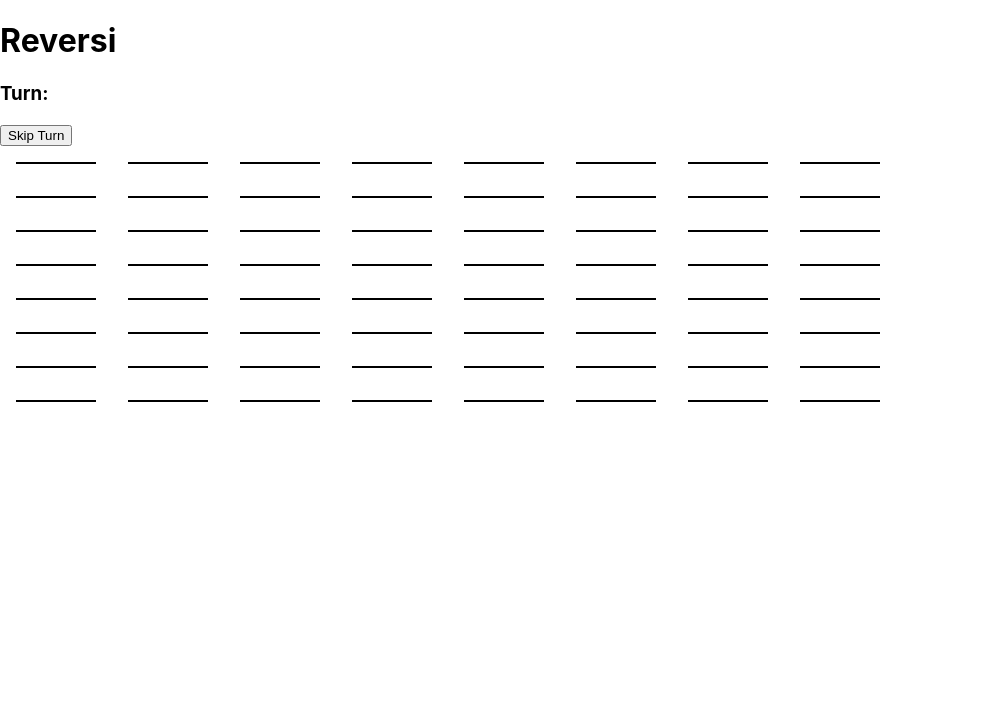
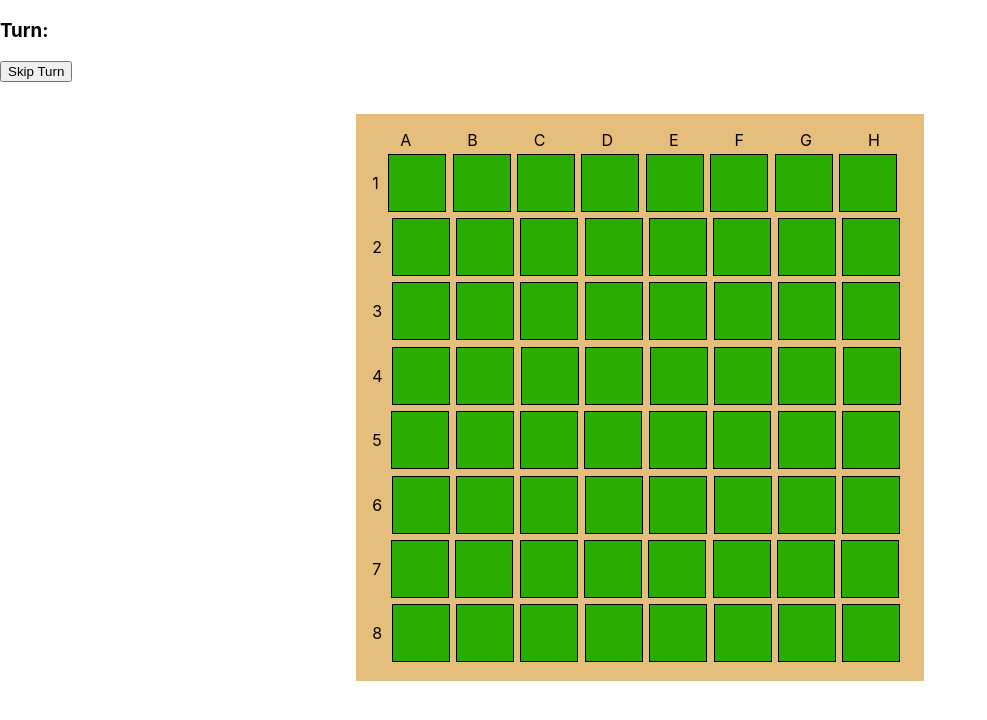
Before and after one commit to FacundoArdizzi/Reversi, a React (Create React App) app: page /reversi in a window 1280 px wide. Shown: the top 720 px of the page, without its empty margins (0-987 px from the left). Built offline with nearby package versions, Linux system fonts and the light colour scheme.

Commit message:
structure of the board

```diff
--- a/src/components/board/Board.jsx
+++ b/src/components/board/Board.jsx
@@ -7,8 +7,21 @@ const Board = () => {
 
   return (
     <div className={styles.board}>
-      {board.map((c) => (
-        <Row key={c} id={c} />
+      <div className={styles.letters}>
+        <span>A</span>
+        <span>B</span>
+        <span>C</span>
+        <span>D</span>
+        <span>E</span>
+        <span>F</span>
+        <span>G</span>
+        <span>H</span>
+      </div>
+      {board.map((c, i) => (
+        <div key={c} className={styles.row}>
+          <span>{i + 1}</span>
+          <Row id={c} />
+        </div>
       ))}
     </div>
   );
--- a/src/components/board/Board.module.css
+++ b/src/components/board/Board.module.css
@@ -1,5 +1,26 @@
 .board {
-    width: 70vw;
-    border-radius: 3em;
-    background: #fff;
+    width: fit-content;
+    background: #e6be7b;
+    padding: 1em;
+    margin: 2em auto;
 }
+.letters {
+    display: flex;
+    flex-direction: row;
+    justify-content: space-around;
+    justify-items: center;
+    align-items: center;
+    width: fit-content;
+    margin: auto;
+}
+.letters span {
+    margin: 0 1.75em;
+}
+.row {
+    display: flex;
+    flex-direction: row;
+    align-items: center;
+}
+.row span {
+    margin-right: .4em;
+}
--- a/src/components/cell/Cell.jsx
+++ b/src/components/cell/Cell.jsx
@@ -1,14 +1,9 @@
 import React from 'react';
-import PropTypes from 'prop-types';
 import styles from './Cell.module.css';
+/* eslint-disable react/prop-types */
 
 const Cell = ({ disk, id }) => (
   <div id={id} className={styles.cell}>{disk ? <div className={disk} /> : null}</div>
 );
 
-Cell.PropTypes = {
-  id: PropTypes.string,
-  disk: PropTypes.bool,
-};
-
 export default Cell;
--- a/src/components/cell/Cell.module.css
+++ b/src/components/cell/Cell.module.css
@@ -1,5 +1,7 @@
 .cell {
     border: 1px solid #000;
-    width: 5em;
-    margin: 1em;
+    background: rgb(42, 172, 2);
+    width: 3.5em;
+    height: 3.5em;
+    margin: .2em;
 }
--- a/src/components/row/Row.jsx
+++ b/src/components/row/Row.jsx
@@ -1,7 +1,7 @@
 import React from 'react';
-import PropTypes from 'prop-types';
 import Cell from '../cell/Cell';
 import styles from './Row.module.css';
+/* eslint-disable react/prop-types */
 
 const Row = ({ id }) => (
   <div className={styles.row}>
@@ -16,8 +16,4 @@ const Row = ({ id }) => (
   </div>
 );
 
-Row.PropTypes = {
-  id: PropTypes.string,
-};
-
 export default Row;
--- a/src/views/Game.jsx
+++ b/src/views/Game.jsx
@@ -11,7 +11,6 @@ const Game = () => {
 
   return (
     <div>
-      <h1>Reversi</h1>
       <div>
         <h3>Turn:</h3>
         <span>{turn % 2 === 0 ? playerB.name : playerA.name}</span>
```
Also changed, not shown: .eslintrc.js.
